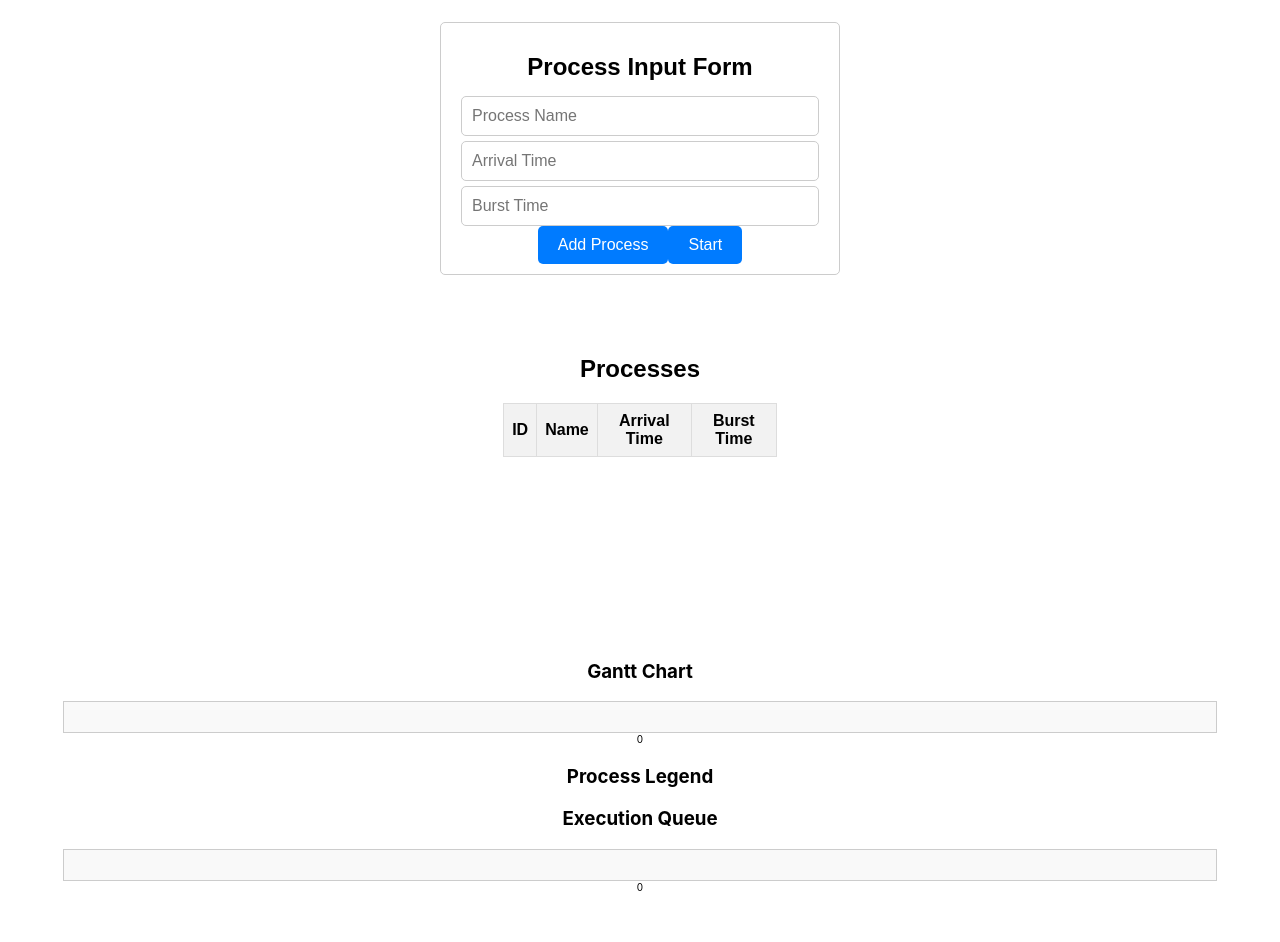
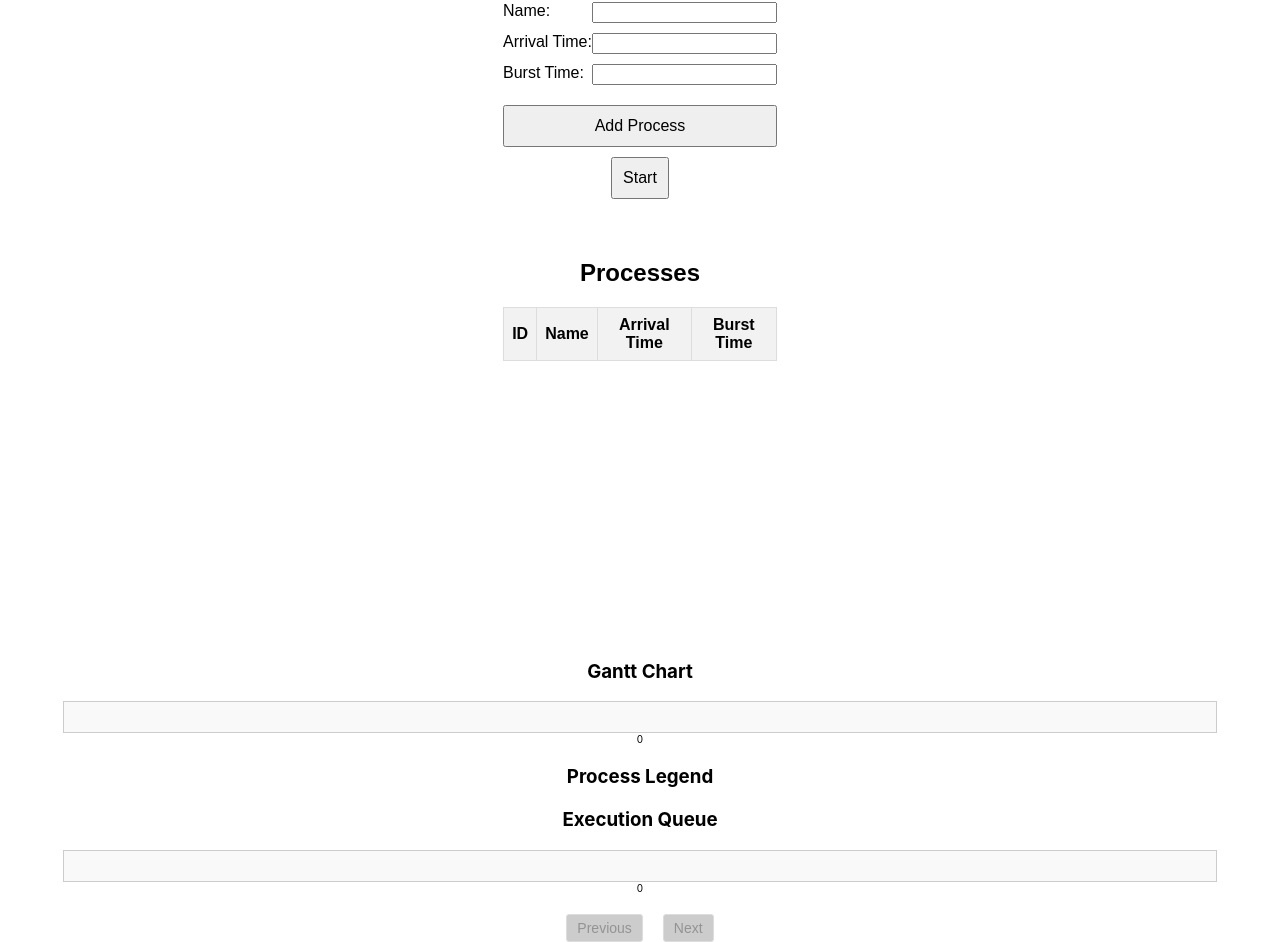
Before and after one commit to zavedAli/CSAS, a React (Create React App) app: page / in a window 1280 px wide. Shown: the part 199-1141 px from the top of the page. Before the commit the page ends 1092 px from the top, so only its background shows below. Built offline with nearby package versions, Linux system fonts and the light colour scheme.

Commit message:
added fcfs algo

```diff
--- a/src/App.js
+++ b/src/App.js
@@ -3,51 +3,52 @@ import React, { useState } from "react";
 import "./App.css";
 import Dropdown from "./components/dropDown";
 import ProcessInputForm from "./components/inputForm";
+import ProcessList from "./components/processList";
 import GanttChart from "./components/gantChart";
-import ProcessList from "./components/processList";
 import ExecutionQueue from "./components/ExecutionQueue";
+
+const getStaticColor = (index) => {
+  const colors = ["#3498db", "#e74c3c", "#2ecc71", "#f39c12", "#9b59b6"];
+  return colors[index % colors.length];
+};
 
 function App() {
   const [processes, setProcesses] = useState([]);
   const [nextProcessId, setNextProcessId] = useState(1);
+  const [isStarted, setIsStarted] = useState(false);
 
   const handleAddProcess = (newProcess) => {
+    newProcess.color = getStaticColor(nextProcessId - 1);
     setProcesses((prevProcesses) => [...prevProcesses, newProcess]);
     setNextProcessId((prevId) => prevId + 1);
-    logProcesses([...processes, newProcess]);
   };
 
-  const logProcesses = (processes) => {
-    console.log("Current Processes:");
-    processes.forEach((process, index) => {
-      console.log(
-        ` Process ${index + 1}: ID=${process.id}, Name=${
-          process.name
-        }, Arrival Time=${process.arrivalTime}, Burst Time=${process.burstTime}`
-      );
-    });
+  const handleStart = () => {
+    setIsStarted(true);
+    console.log("Starting with processes:", processes);
   };
-  const handleStart = () => {
-    console.log(processes);
+
+  const handleReset = () => {
+    setProcesses([]);
+    setNextProcessId(1);
+    setIsStarted(false);
   };
 
   return (
     <>
       <div className="App">
-        <div className="centered-container">
         <Dropdown />
-        </div>
-        <div className="centered-container">
         <ProcessInputForm
           onAddProcess={handleAddProcess}
           nextProcessId={nextProcessId}
           onStart={handleStart}
+          onReset={handleReset}
+          isStarted={isStarted}
         />
-        </div>
         <ProcessList processes={processes} />
       </div>
       <GanttChart processes={processes} />
-      <ExecutionQueue processes={processes} />
+      <ExecutionQueue processes={processes} isStarted={isStarted} />
     </>
   );
 }
--- /dev/null
+++ b/src/algorithm/fcfs.js
@@ -0,0 +1,34 @@
+// src/algorithms/fcfs.js
+
+// Function to sort processes by arrival time and burst time
+const sortProcesses = (processes) => {
+  return processes.slice().sort((a, b) => {
+    if (a.arrivalTime === b.arrivalTime) {
+      return a.burstTime - b.burstTime;
+    }
+    return a.arrivalTime - b.arrivalTime;
+  });
+};
+
+// Function to get the next process based on FCFS
+export const getNextProcess = (processes, executedProcesses) => {
+  const sortedProcesses = sortProcesses(processes);
+  const remainingProcesses = sortedProcesses.filter(
+    (p) => !executedProcesses.includes(p.id)
+  );
+
+  if (remainingProcesses.length === 0) {
+    return null;
+  }
+
+  return remainingProcesses[0];
+};
+
+// Function to get the previous process based on FCFS
+export const getPreviousProcess = (executedProcesses) => {
+  if (executedProcesses.length === 0) {
+    return null;
+  }
+
+  return executedProcesses[executedProcesses.length - 1];
+};
--- a/src/components/ExecutionQueue.js
+++ b/src/components/ExecutionQueue.js
@@ -1,68 +1,66 @@
 // src/components/ExecutionQueue.js
-import React from "react";
+import React, { useState, useEffect } from "react";
 import PropTypes from "prop-types";
-import "./css/GanttChart.css"; // Reuse the same CSS
+import { getNextProcess, getPreviousProcess } from "../algorithm/fcfs";
+import "./css/executionQueue.css";
 
-const getStaticColor = (index) => {
-  const colors = ["#3498db", "#e74c3c", "#2ecc71", "#f39c12", "#9b59b6"];
-  return colors[index % colors.length];
-};
+const ExecutionQueue = ({ processes, isStarted }) => {
+  const [executedProcesses, setExecutedProcesses] = useState([]);
+  const [scheduledProcesses, setScheduledProcesses] = useState([]);
 
-const ExecutionQueue = ({ processes }) => {
-  const totalTime = processes.reduce(
-    (maxTime, process) =>
-      Math.max(maxTime, process.arrivalTime + process.burstTime),
-    0
-  );
-
+  useEffect(() => {
+    const scheduleProcesses = () => {
       let currentTime = 0;
-  const scheduledProcesses = processes.map((process, index) => {
-    const { id, name, arrivalTime, burstTime } = process;
-    const startTime = Math.max(currentTime, arrivalTime);
-    const completionTime = startTime + burstTime;
+      return processes
+        .slice()
+        .sort(
+          (a, b) => a.arrivalTime - b.arrivalTime || a.burstTime - b.burstTime
+        )
+        .map((process) => {
+          const startTime = Math.max(currentTime, process.arrivalTime);
+          const completionTime = startTime + process.burstTime;
           currentTime = completionTime;
-
           return {
             ...process,
             startTime,
             completionTime,
-      color: getStaticColor(index),
           };
         });
+    };
+    setScheduledProcesses(scheduleProcesses());
+  }, [processes]);
 
-  const timeIntervals = Array.from({ length: totalTime + 1 }, (_, i) => i);
+  const handleNext = () => {
+    const nextProcess = getNextProcess(scheduledProcesses, executedProcesses);
+    if (nextProcess) {
+      setExecutedProcesses([...executedProcesses, nextProcess.id]);
+    }
+  };
 
-  // Generate segments for "idle" time
-  const idleSegments = [];
-  let lastEndTime = 0;
+  const handlePrevious = () => {
+    const newExecutedProcesses = [...executedProcesses];
+    newExecutedProcesses.pop();
+    setExecutedProcesses(newExecutedProcesses);
+  };
 
-  scheduledProcesses.forEach((process) => {
-    if (process.startTime > lastEndTime) {
-      idleSegments.push({
-        startTime: lastEndTime,
-        endTime: process.startTime,
-      });
-    }
-    lastEndTime = process.completionTime;
-  });
+  const displayedProcesses = scheduledProcesses.filter((process) =>
+    executedProcesses.includes(process.id)
+  );
 
-  if (lastEndTime < totalTime) {
-    idleSegments.push({
-      startTime: lastEndTime,
-      endTime: totalTime,
-    });
-  }
+  const totalTime = scheduledProcesses.reduce(
+    (maxTime, process) => Math.max(maxTime, process.completionTime),
+    0
+  );
 
   return (
-    <div>
-      <div>
+    <div className="execution-queue">
       <h3>Execution Queue</h3>
       <div className="gantt-chart">
-          {scheduledProcesses.map((process) => {
+        {displayedProcesses.map((process) => {
           const { id, name, startTime, burstTime, color } = process;
           const barStyle = {
             left: ` ${(startTime / totalTime) * 100}%`,
-              width: `${(burstTime / totalTime) * 100}%`,
+            width: ` ${(burstTime / totalTime) * 100}%`,
             backgroundColor: color,
           };
           return (
@@ -77,33 +75,29 @@ const ExecutionQueue = ({ processes }) => {
             </div>
           );
         })}
-          {/* Render idle segments */}
-          {idleSegments.map((segment, index) => {
-            const { startTime, endTime } = segment;
-            const idleWidth = ((endTime - startTime) / totalTime) * 100;
-            const idleStyle = {
-              left: ` ${(startTime / totalTime) * 100}%`,
-              width: `${idleWidth}%`,
-              backgroundColor: "#ccc", // Idle color
-            };
-            return (
-              <div
-                key={`idle-${index}`}
-                className="gantt-idle"
-                style={idleStyle}
-              >
-                Idle
-              </div>
-            );
-          })}
       </div>
       <div className="gantt-timeline">
-          {timeIntervals.map((time) => (
-            <div key={time} className="gantt-timeline-marker">
-              {time}
+        {Array.from({ length: totalTime + 1 }, (_, i) => (
+          <div key={i} className="gantt-timeline-marker">
+            {i}
           </div>
         ))}
       </div>
+      <div className="execution-buttons">
+        <button
+          onClick={handlePrevious}
+          disabled={!isStarted || executedProcesses.length === 0}
+        >
+          Previous
+        </button>
+        <button
+          onClick={handleNext}
+          disabled={
+            !isStarted || executedProcesses.length === scheduledProcesses.length
+          }
+        >
+          Next
+        </button>
       </div>
     </div>
   );
@@ -116,8 +110,10 @@ ExecutionQueue.propTypes = {
       name: PropTypes.string.isRequired,
       arrivalTime: PropTypes.number.isRequired,
       burstTime: PropTypes.number.isRequired,
+      color: PropTypes.string.isRequired,
     })
   ).isRequired,
+  isStarted: PropTypes.bool.isRequired,
 };
 
 export default ExecutionQueue;
--- /dev/null
+++ b/src/components/css/executionQueue.css
@@ -0,0 +1,85 @@
+/* src/components/css/executionQueue.css */
+.execution-queue {
+  margin-top: 20px;
+}
+
+.execution-queue-chart {
+  position: relative;
+  height: 100px;
+  background-color: #f8f8f8;
+  border: 1px solid #ddd;
+  display: flex;
+  align-items: center;
+}
+
+.execution-queue-bar {
+  position: absolute;
+  height: 40px;
+  display: flex;
+  justify-content: center;
+  align-items: center;
+  border-radius: 5px;
+  overflow: hidden;
+  color: #fff;
+}
+
+.execution-queue-bar-text {
+  font-size: 14px;
+  text-align: center;
+  z-index: 1;
+  padding: 0 5px;
+}
+
+.execution-queue-bar-time {
+  display: flex;
+  justify-content: space-between;
+  width: 100%;
+  position: absolute;
+  top: 50px;
+  font-size: 12px;
+  color: #000;
+}
+
+.execution-queue-timeline {
+  display: flex;
+  justify-content: space-between;
+  margin-top: 10px;
+}
+
+.execution-queue-timeline-marker {
+  width: 20px;
+  text-align: center;
+}
+
+.execution-idle {
+  position: absolute;
+  height: 40px;
+  display: flex;
+  justify-content: center;
+  align-items: center;
+  border-radius: 5px;
+  overflow: hidden;
+  color: #000;
+  font-size: 12px;
+}
+
+.execution-buttons {
+  display: flex;
+  justify-content: center;
+  margin-top: 20px;
+}
+
+.execution-buttons button {
+  margin: 0 10px;
+  padding: 5px 10px;
+  font-size: 14px;
+  cursor: pointer;
+  border: 1px solid #ddd;
+  border-radius: 3px;
+  background-color: #f0f0f0;
+}
+
+.execution-buttons button:disabled {
+  cursor: not-allowed;
+  background-color: #ccc;
+}
--- a/src/components/css/inputForm.css
+++ b/src/components/css/inputForm.css
@@ -1,44 +1,26 @@
-/* src/components/ProcessInputForm.css */
+/* src/components/css/ProcessInputForm.css */
 .process-input-form {
   margin: 20px;
-  padding: 10px;
-  border: 1px solid #ccc;
-  border-radius: 5px;
-  max-width: 400px;
-  width: 100%;
-  box-sizing: border-box;
 }
 
-.process-input-form h2 {
-  font-size: 1.5em;
-  margin-bottom: 10px;
+.process-input-form form {
+  display: flex;
+  flex-direction: column;
+  gap: 10px;
 }
 
 .process-input-form label {
-  display: block;
-  margin-bottom: 10px;
-}
-
-.process-input-form input {
-  width: calc(100% - 20px);
-  padding: 10px;
-  margin-top: 5px;
-  font-size: 1em;
-  border-radius: 5px;
-  border: 1px solid #ccc;
-  box-sizing: border-box;
+  display: flex;
+  justify-content: space-between;
 }
 
 .process-input-form button {
-  padding: 10px 20px;
-  font-size: 1em;
-  border-radius: 5px;
-  border: none;
-  background-color: #007bff;
-  color: white;
-  cursor: pointer;
+  margin-top: 10px;
+  padding: 10px;
+  font-size: 16px;
 }
 
-.process-input-form button:hover {
-  background-color: #0056b3;
+.process-input-form button:disabled {
+  background-color: #ccc;
+  cursor: not-allowed;
 }
--- a/src/components/gantChart.js
+++ b/src/components/gantChart.js
@@ -3,15 +3,10 @@ import React from "react";
 import PropTypes from "prop-types";
 import "./css/GanttChart.css";
 
-const getStaticColor = (index) => {
-  const colors = ["#3498db", "#e74c3c", "#2ecc71", "#f39c12", "#9b59b6"];
-  return colors[index % colors.length];
-};
-
 const GanttChart = ({ processes }) => {
   let currentTime = 0;
-  const scheduledProcesses = processes.map((process, index) => {
-    const { id, name, arrivalTime, burstTime } = process;
+  const scheduledProcesses = processes.map((process) => {
+    const { id, name, arrivalTime, burstTime, color } = process;
     const startTime = Math.max(currentTime, arrivalTime);
     const completionTime = startTime + burstTime;
     currentTime = completionTime;
@@ -20,7 +15,6 @@ const GanttChart = ({ processes }) => {
       ...process,
       startTime,
       completionTime,
-      color: getStaticColor(index),
     };
   });
 
@@ -60,7 +54,7 @@ const GanttChart = ({ processes }) => {
           {scheduledProcesses.map((process) => {
             const { id, name, startTime, burstTime, color } = process;
             const barStyle = {
-              left: `${(startTime / totalTime) * 100}%`,
+              left: ` ${(startTime / totalTime) * 100}%`,
               width: ` ${(burstTime / totalTime) * 100}%`,
               backgroundColor: color,
             };
@@ -126,6 +120,7 @@ GanttChart.propTypes = {
       name: PropTypes.string.isRequired,
       arrivalTime: PropTypes.number.isRequired,
       burstTime: PropTypes.number.isRequired,
+      color: PropTypes.string.isRequired,
     })
   ).isRequired,
 };
--- a/src/components/inputForm.js
+++ b/src/components/inputForm.js
@@ -3,51 +3,84 @@ import React, { useState } from "react";
 import PropTypes from "prop-types";
 import "./css/inputForm.css";
 
-const ProcessInputForm = ({ onAddProcess, nextProcessId, onStart }) => {
-  const [name, setName] = useState("");
-  const [arrivalTime, setArrivalTime] = useState("");
-  const [burstTime, setBurstTime] = useState("");
+const ProcessInputForm = ({
+  onAddProcess,
+  nextProcessId,
+  onStart,
+  onReset,
+  isStarted,
+}) => {
+  const [process, setProcess] = useState({
+    id: nextProcessId,
+    name: "",
+    arrivalTime: "",
+    burstTime: "",
+  });
 
-  const handleAddProcess = () => {
-    if (name && arrivalTime && burstTime) {
-      const newProcess = {
-        id: nextProcessId,
-        name,
-        arrivalTime: parseInt(arrivalTime),
-        burstTime: parseInt(burstTime),
+  const handleChange = (e) => {
+    const { name, value } = e.target;
+    setProcess((prevProcess) => ({ ...prevProcess, [name]: value }));
   };
-      onAddProcess(newProcess);
-      setName("");
-      setArrivalTime("");
-      setBurstTime("");
+
+  const handleSubmit = (e) => {
+    e.preventDefault();
+    if (process.name && process.arrivalTime && process.burstTime) {
+      onAddProcess({
+        ...process,
+        arrivalTime: parseInt(process.arrivalTime),
+        burstTime: parseInt(process.burstTime),
+      });
+      setProcess({
+        id: nextProcessId + 1,
+        name: "",
+        arrivalTime: "",
+        burstTime: "",
+      });
     }
   };
 
   return (
     <div className="process-input-form">
-      <h2>Process Input Form</h2>
+      <form onSubmit={handleSubmit}>
+        <label>
+          Name:
           <input
             type="text"
-        placeholder="Process Name"
-        value={name}
-        onChange={(e) => setName(e.target.value)}
+            name="name"
+            value={process.name}
+            onChange={handleChange}
+            required
           />
+        </label>
+        <label>
+          Arrival Time:
           <input
             type="number"
-        placeholder="Arrival Time"
-        value={arrivalTime}
-        onChange={(e) => setArrivalTime(e.target.value)}
+            name="arrivalTime"
+            value={process.arrivalTime}
+            onChange={handleChange}
+            required
           />
+        </label>
+        <label>
+          Burst Time:
           <input
             type="number"
-        placeholder="Burst Time"
-        value={burstTime}
-        onChange={(e) => setBurstTime(e.target.value)}
+            name="burstTime"
+            value={process.burstTime}
+            onChange={handleChange}
+            required
           />
-      <div className="buttons">
-        <button onClick={handleAddProcess}>Add Process</button>
+        </label>
+        <button type="submit" disabled={isStarted}>
+          Add Process
+        </button>
+      </form>
+      {!isStarted ? (
         <button onClick={onStart}>Start</button>
-      </div>
+      ) : (
+        <button onClick={onReset}>Reset</button>
+      )}
     </div>
   );
 };
@@ -56,6 +89,8 @@ ProcessInputForm.propTypes = {
   onAddProcess: PropTypes.func.isRequired,
   nextProcessId: PropTypes.number.isRequired,
   onStart: PropTypes.func.isRequired,
+  onReset: PropTypes.func.isRequired,
+  isStarted: PropTypes.bool.isRequired,
 };
 
 export default ProcessInputForm;
```
Also changed, not shown: src/components/dropDown.js (+4 -6 lines). Lines whose indentation alone changed are shown as unchanged.
